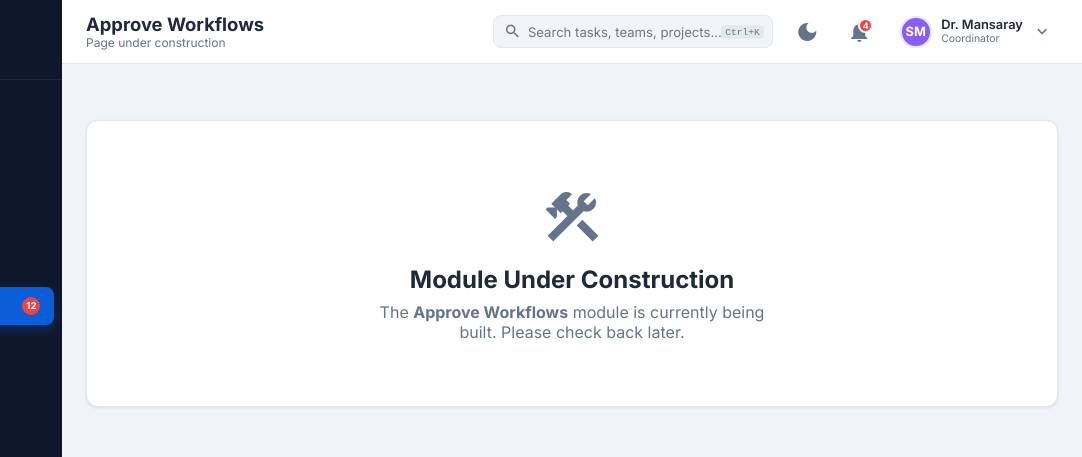
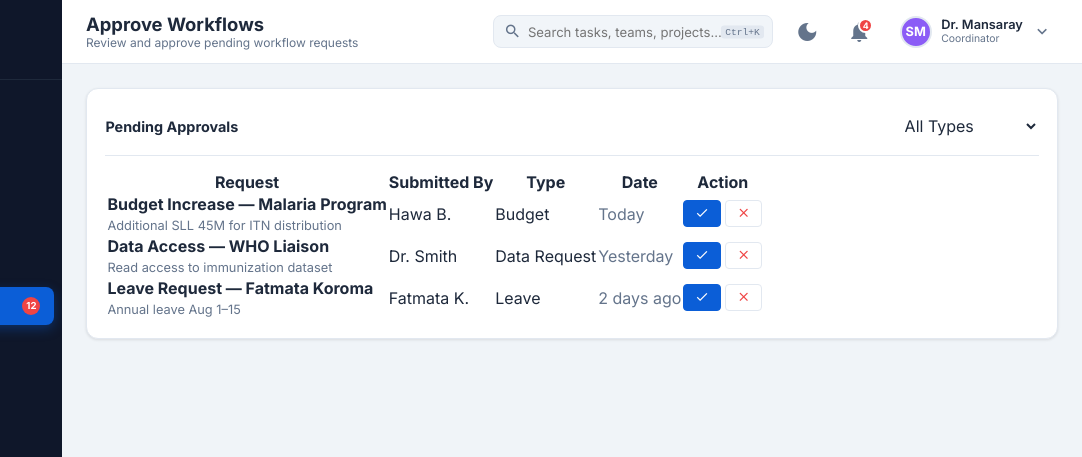
Before and after one commit to Malaikamadi/MOH-Archiving-System, a plain HTML site: page Dashboard/coordinator/approve-workflows.html in a window 1280 px wide. Shown: the top 457 px of the page, 198-1280 px from the left. Drawn offline with nearby package versions, Linux system fonts and the light colour scheme.

Commit message:
implement interactive dashboard views for workflow approvals and project tracking modules

```diff
--- a/Dashboard/coordinator/approve-workflows.html
+++ b/Dashboard/coordinator/approve-workflows.html
@@ -94,7 +94,7 @@
                     </div>
                     <div>
                         <h1 class="page-title">Approve Workflows</h1>
-                        <p class="welcome-sub">Page under construction</p>
+                        <p class="welcome-sub">Review and approve pending workflow requests</p>
                     </div>
                 </div>
 
@@ -162,10 +162,65 @@
 
             <!-- PAGE CONTENT -->
             <div class="main-content">
-                <div class="card" style="text-align: center; padding: 4rem 2rem; margin-top: 2rem;">
-                    <span class="material-icons" style="font-size: 4rem; color: var(--text-muted); margin-bottom: 1rem;">construction</span>
-                    <h2 style="margin-bottom: 0.5rem; color: var(--text-main);">Module Under Construction</h2>
-                    <p style="color: var(--text-muted); max-width: 400px; margin: 0 auto;">The <strong>Approve Workflows</strong> module is currently being built. Please check back later.</p>
+                <div class="card">
+                    <div class="card-head">
+                        <h3 class="card-title">Pending Approvals</h3>
+                        <div class="card-actions">
+                            <select style="padding:0.5rem;border:1px solid var(--border);border-radius:4px;background:var(--bg-card);color:var(--text-main);">
+                                <option>All Types</option>
+                                <option>Data Requests</option>
+                                <option>Budget</option>
+                                <option>Leave</option>
+                            </select>
+                        </div>
+                    </div>
+                    <div class="card-body p-0">
+                        <div class="table-responsive">
+                            <table class="data-table">
+                                <thead>
+                                    <tr>
+                                        <th>Request</th>
+                                        <th>Submitted By</th>
+                                        <th>Type</th>
+                                        <th>Date</th>
+                                        <th>Action</th>
+                                    </tr>
+                                </thead>
+                                <tbody>
+                                    <tr>
+                                        <td><strong>Budget Increase — Malaria Program</strong><br><span style="font-size:0.8rem;color:var(--text-muted)">Additional SLL 45M for ITN distribution</span></td>
+                                        <td>Hawa B.</td>
+                                        <td><span class="badge badge-warning">Budget</span></td>
+                                        <td style="color:var(--text-muted)">Today</td>
+                                        <td>
+                                            <button class="btn-sm primary"><span class="material-icons">check</span></button>
+                                            <button class="btn-sm" style="color:var(--danger)"><span class="material-icons">close</span></button>
+                                        </td>
+                                    </tr>
+                                    <tr>
+                                        <td><strong>Data Access — WHO Liaison</strong><br><span style="font-size:0.8rem;color:var(--text-muted)">Read access to immunization dataset</span></td>
+                                        <td>Dr. Smith</td>
+                                        <td><span class="badge badge-info">Data Request</span></td>
+                                        <td style="color:var(--text-muted)">Yesterday</td>
+                                        <td>
+                                            <button class="btn-sm primary"><span class="material-icons">check</span></button>
+                                            <button class="btn-sm" style="color:var(--danger)"><span class="material-icons">close</span></button>
+                                        </td>
+                                    </tr>
+                                    <tr>
+                                        <td><strong>Leave Request — Fatmata Koroma</strong><br><span style="font-size:0.8rem;color:var(--text-muted)">Annual leave Aug 1–15</span></td>
+                                        <td>Fatmata K.</td>
+                                        <td><span class="badge badge-success">Leave</span></td>
+                                        <td style="color:var(--text-muted)">2 days ago</td>
+                                        <td>
+                                            <button class="btn-sm primary"><span class="material-icons">check</span></button>
+                                            <button class="btn-sm" style="color:var(--danger)"><span class="material-icons">close</span></button>
+                                        </td>
+                                    </tr>
+                                </tbody>
+                            </table>
+                        </div>
+                    </div>
                 </div>
             </div>
         </main>
```
Also changed, not shown: Dashboard/coordinator/project-tracking.html (+54 -66 lines).
